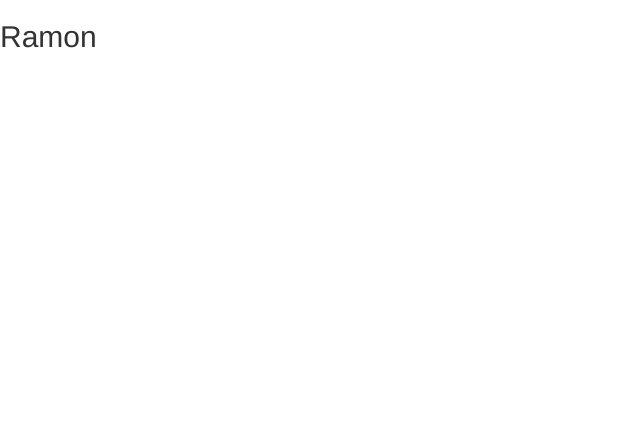
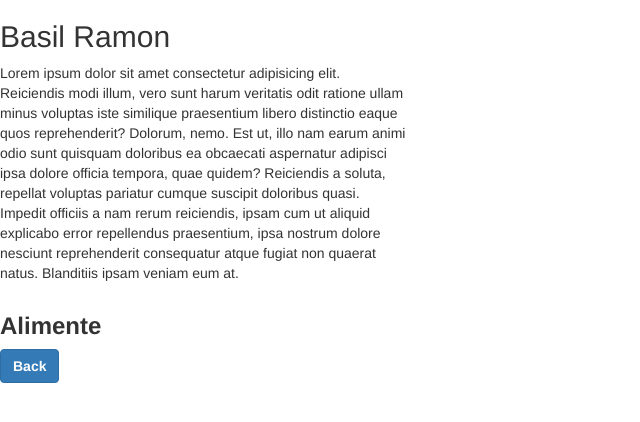
Before and after one commit to rapostolovici/helpmate-hub-fe, an Angular app in the folder helpmate-hub/: page /description/1 in a window 1280 px wide. Shown: the top 422 px of the page, without its empty margins (0-640 px from the left). Built offline with nearby package versions, Linux system fonts and the light colour scheme.

Commit message:
APC;added content to user-description component

```diff
--- a/helpmate-hub/src/app/mock-users.ts
+++ b/helpmate-hub/src/app/mock-users.ts
@@ -2,12 +2,12 @@ import { User } from './user.model';
 
 export const USERS: User[] = [
   {id: 1, email: 'great@coolteam.ro', category: 'voluntar', password: 'password', lastName: 'Ramon', firstName: 'Basil'},
-  {id: 2, email: 'great@coolteam.ro', category: 'voluntar', password: 'password', lastName: 'Ramon', firstName: 'Basil'},
-  {id: 3, email: 'great@coolteam.ro', category: 'voluntar', password: 'password', lastName: 'Ramon', firstName: 'Basil'},
-  {id: 4, email: 'great@coolteam.ro', category: 'voluntar', password: 'password', lastName: 'Ramon', firstName: 'Basil'},
-  {id: 5, email: 'great@coolteam.ro', category: 'voluntar', password: 'password', lastName: 'Ramon', firstName: 'Basil'},
-  {id: 6, email: 'great@coolteam.ro', category: 'voluntar', password: 'password', lastName: 'Ramon', firstName: 'Basil'},
-  {id: 7, email: 'great@coolteam.ro', category: 'voluntar', password: 'password', lastName: 'Ramon', firstName: 'Basil'},
-  {id: 8, email: 'great@coolteam.ro', category: 'voluntar', password: 'password', lastName: 'Ramon', firstName: 'Basil'},
-  {id: 9, email: 'great@coolteam.ro', category: 'voluntar', password: 'password', lastName: 'Ramon', firstName: 'Basil'}
+  {id: 2, email: 'great@coolteam.ro', category: 'voluntar', password: 'password', lastName: 'Ramon', firstName: 'Ilie'},
+  {id: 3, email: 'great@coolteam.ro', category: 'voluntar', password: 'password', lastName: 'Ramon', firstName: 'Vlad'},
+  {id: 4, email: 'great@coolteam.ro', category: 'voluntar', password: 'password', lastName: 'Ramon', firstName: 'Coco'},
+  {id: 5, email: 'great@coolteam.ro', category: 'voluntar', password: 'password', lastName: 'Ramon', firstName: 'Charmendar'},
+  {id: 6, email: 'great@coolteam.ro', category: 'voluntar', password: 'password', lastName: 'Ramon', firstName: 'Oregano'},
+  {id: 7, email: 'great@coolteam.ro', category: 'voluntar', password: 'password', lastName: 'Ramon', firstName: 'Hapciu'},
+  {id: 8, email: 'great@coolteam.ro', category: 'voluntar', password: 'password', lastName: 'Ramon', firstName: 'Cici'},
+  {id: 9, email: 'great@coolteam.ro', category: 'voluntar', password: 'password', lastName: 'Ramon', firstName: 'Crato'}
 ];
--- a/helpmate-hub/src/app/user-description/user-description.component.html
+++ b/helpmate-hub/src/app/user-description/user-description.component.html
@@ -1 +1,18 @@
-<h2>{{ user.lastName }}</h2>
+<div class="row">
+  <div class="col-xs-9">
+    <h2>{{ user.firstName }} {{ user.lastName }}</h2>
+  </div>
+  <div class="col-xs-4">
+    <p>Lorem ipsum dolor sit amet consectetur adipisicing elit. Reiciendis modi illum, vero sunt harum veritatis odit ratione ullam minus voluptas iste similique praesentium libero distinctio eaque quos reprehenderit? Dolorum, nemo.
+    Est ut, illo nam earum animi odio sunt quisquam doloribus ea obcaecati aspernatur adipisci ipsa dolore officia tempora, quae quidem? Reiciendis a soluta, repellat voluptas pariatur cumque suscipit doloribus quasi.
+    Impedit officiis a nam rerum reiciendis, ipsam cum ut aliquid explicabo error repellendus praesentium, ipsa nostrum dolore nesciunt reprehenderit consequatur atque fugiat non quaerat natus. Blanditiis ipsam veniam eum at.</p>
+  </div>
+</div>
+<div class="row">
+  <div class="col-xs-4">
+    <h3><b>Alimente</b></h3>
+  </div>
+  <!-- Add here the list that we need to buy!-->
+  <!-- Add google maps that points to the address of the selected user-->
+</div>
+<button class="btn btn-primary" (click)="goBack()">Back</button>
--- a/helpmate-hub/src/app/user-description/user-description.component.ts
+++ b/helpmate-hub/src/app/user-description/user-description.component.ts
@@ -25,4 +25,8 @@ export class UserDescriptionComponent implements OnInit {
     this.userService.getUser(id).subscribe(user => this.user = user);
   }
 
+  goBack(): void {
+    this.location.back();
+  }
+
 }
```
